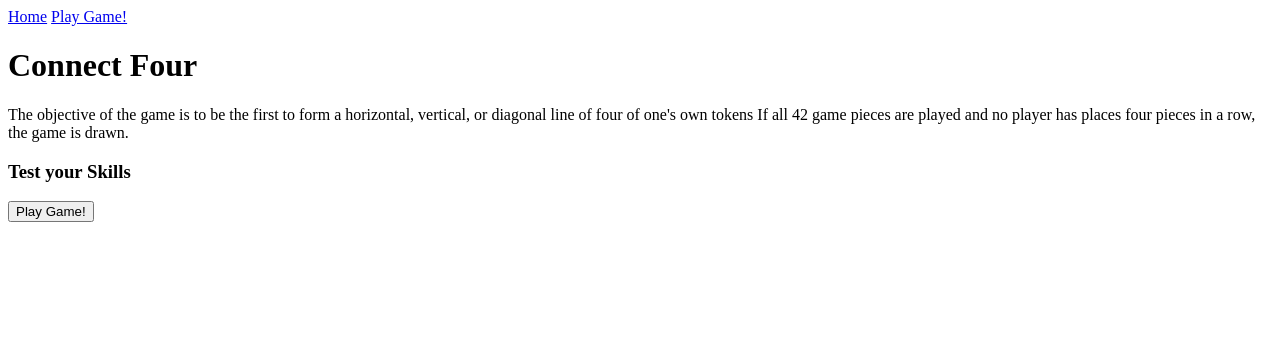
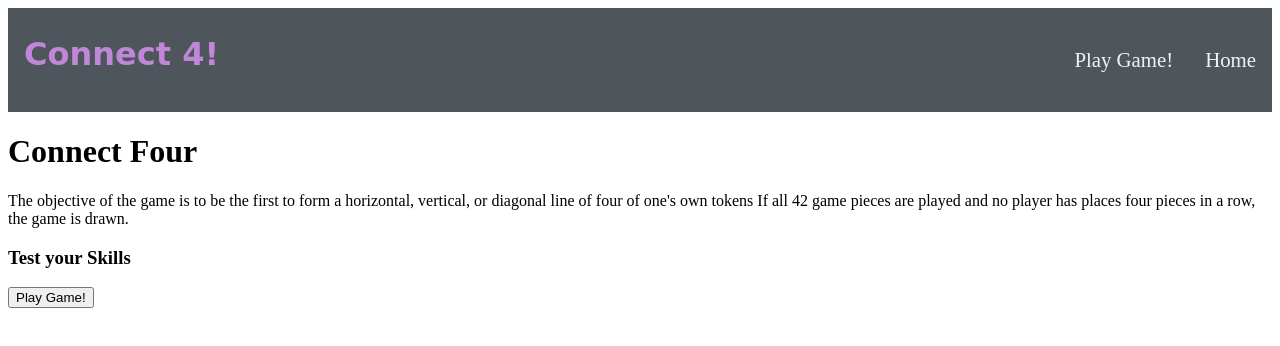
Before and after one commit to NellyNel520/Connect-Four-Game, a plain HTML site: page index.html in a window 1280 px wide. Drawn offline with Linux system fonts and the light colour scheme; a web font is replaced by a local one.

Commit message:
created style sheet for index html file, linked css file to index.html, added styling to nav bar consistent with game html page

```diff
--- /dev/null
+++ b/index.css
@@ -0,0 +1,30 @@
+/* Nav Bar Section */
+nav{
+    background-color: rgb(79, 86, 91);
+    overflow: hidden;
+    padding-left: 1rem;
+}
+nav a{
+    float: right;
+    color: #f2f2f2;
+    text-align: center;
+    padding: 2.5rem 16px;
+    text-decoration: none;
+    font-size: 1.3rem;
+}
+nav h1{
+    float: left;
+    font-size: 2rem;
+    font-family: 'Petit Formal Script', cursive;
+    color: rgb(192, 134, 215);
+}
+nav a:hover{
+    background-color: rgb(192, 134, 215);
+    color: black;
+}
+nav a.active{
+    background-color: #04aa6d;
+    color: white;
+}
+
+/* *************** */
--- a/index.html
+++ b/index.html
@@ -3,16 +3,20 @@
     <meta charset="UTF-8">
     <meta http-equiv="X-UA-Compatible" content="IE=edge">
     <meta name="viewport" content="width=device-width, initial-scale=1.0">
-     <!-- Google font links -->
-     <link rel="preconnect" href="https://fonts.googleapis.com">
-     <link rel="preconnect" href="https://fonts.gstatic.com" crossorigin>
-     <link href="https://fonts.googleapis.com/css2?family=Dancing+Script&display=swap" rel="stylesheet">
+    <!-- Google font links -->
+    <link rel="preconnect" href="https://fonts.googleapis.com">
+    <link rel="preconnect" href="https://fonts.gstatic.com" crossorigin>
+    <link href="https://fonts.googleapis.com/css2?family=Petit+Formal+Script&display=swap" rel="stylesheet">
+
+    <!-- Style Sheet -->
+    <link rel="stylesheet" href="./index.css" />
 
     <title>Document</title>
 </head>
 <body>
     <header>
         <nav>
+            <h1>Connect 4!</h1>
             <a class="nav-link" href="./index.html">Home</a>
             <a class="nav-link" href="./game.html">Play Game!</a>
         </nav>
```
